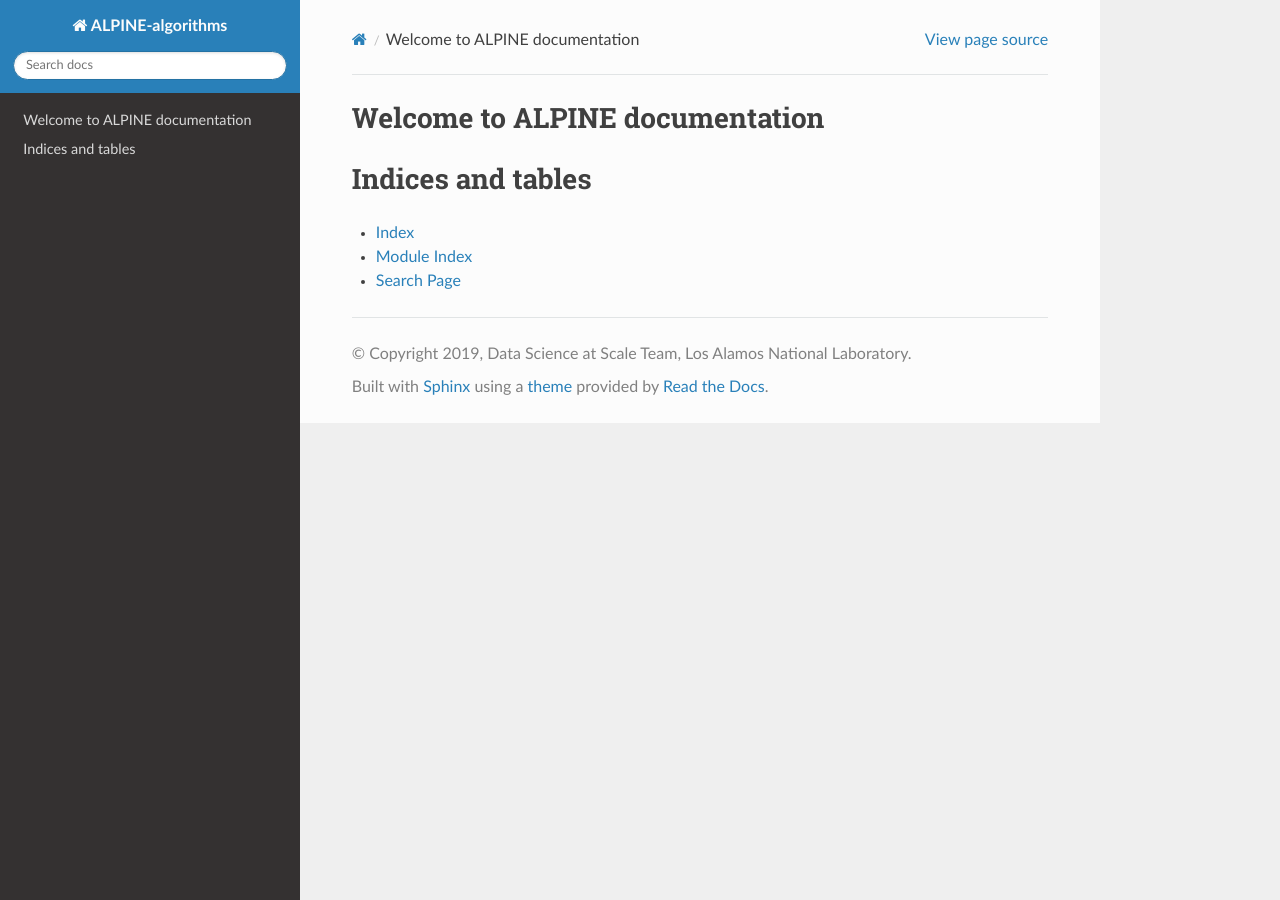
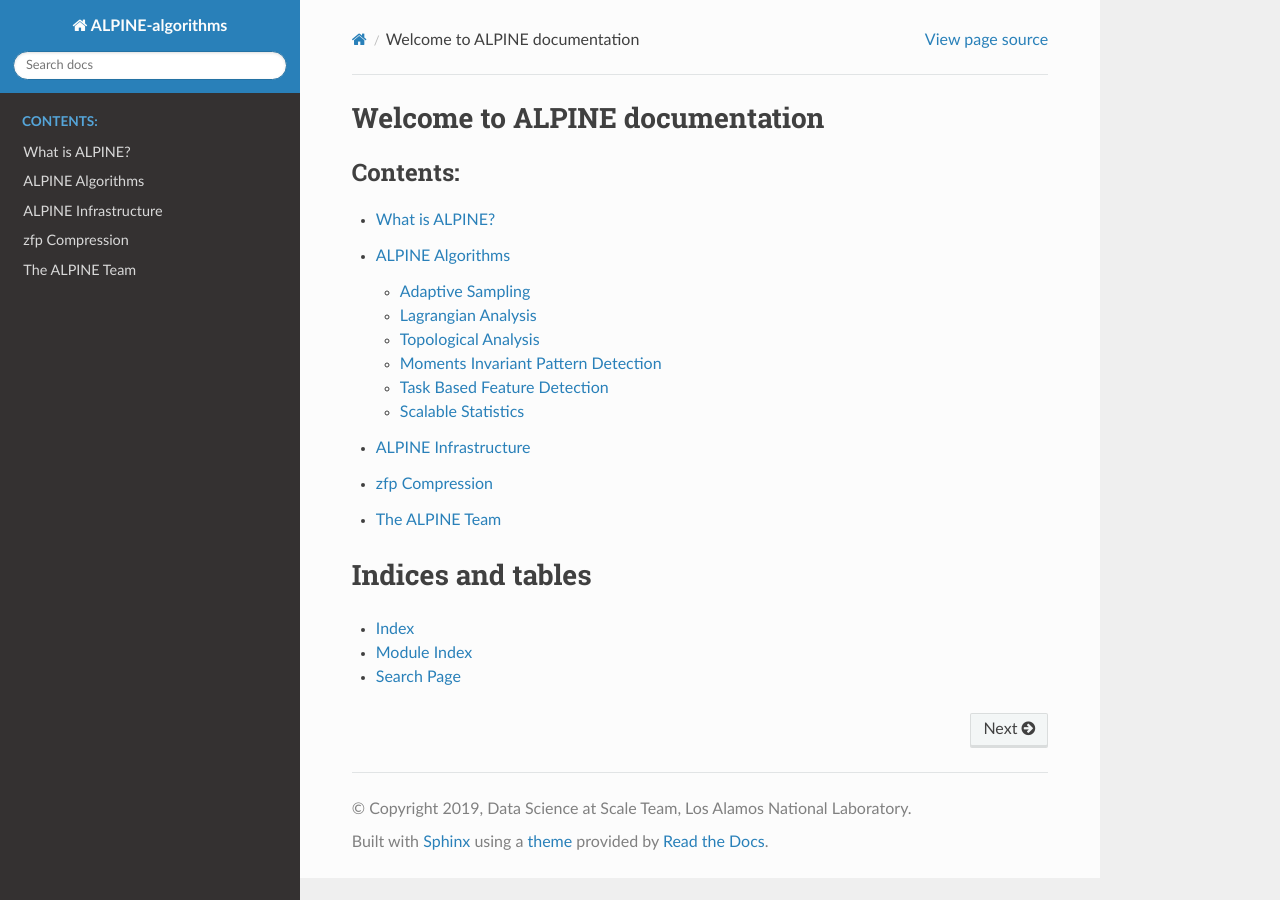
Before and after one commit to Alpine-DAV/algorithms, a Sphinx documentation site: the page built from docs/source/index.rst, in a window 1280 px wide. Built offline with Sphinx 7.4.7 and the Read the Docs theme 2.0.0, drawn with Linux system fonts in a browser that asks for light colours; formulas are drawn with MathJax 3.

Commit message:
update index

```diff
--- a/docs/source/index.rst
+++ b/docs/source/index.rst
@@ -10,6 +10,11 @@ Welcome to ALPINE documentation
    :maxdepth: 2
    :caption: Contents:
 
+   introduction
+   algorithms
+   infrastructure
+   zfp_compression
+   team
 
 Indices and tables
 ==================
```
